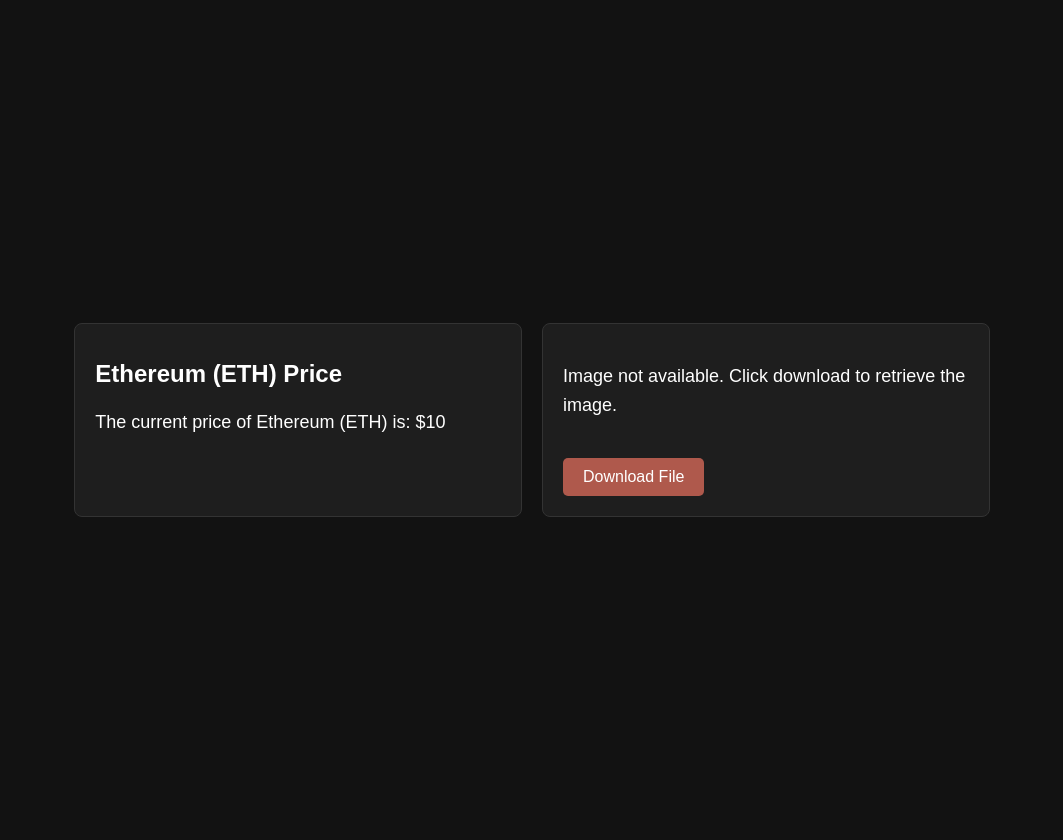
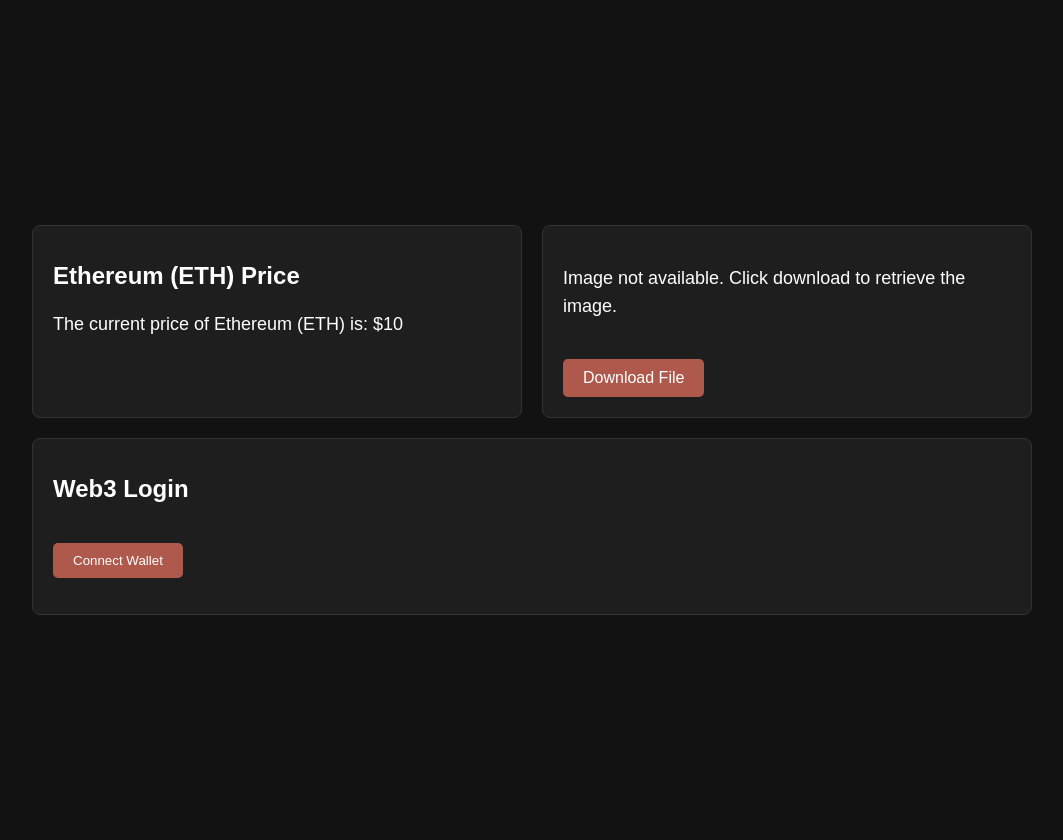
Before and after one commit to seidenbergerscott/web3workshop, a Flask app: template templates/index.html in a window 1280 px wide. Shown: the whole page, without its empty margins (108-1171 px from the left). Run offline with Flask 3, Linux system fonts and the light colour scheme; the template is opened without the code that fills it: most values are stand-ins (such as "Sample title", 1, 10 or a date in 2020).

Commit message:
pull address and balance

```diff
--- a/app.py
+++ b/app.py
@@ -61,6 +61,10 @@ def download_file():
 
     return redirect(url_for('index'))
 
+@app.route('/sign_message')
+def sign_message():
+    return render_template('sign_message.html')
+
 @app.route('/')
 def index():
     eth_price = get_eth_price()
--- a/templates/index.html
+++ b/templates/index.html
@@ -6,7 +6,6 @@
   <meta name="viewport" content="width=device-width, initial-scale=1.0">
   <title>web3 dApp</title>
   <style>
-        /* Add styles here */
       body {
           font-family: 'Arial', sans-serif;
           background-color: #121212;
@@ -20,10 +19,14 @@
       }
       .container {
           display: flex;
+          flex-wrap: wrap; /* allows boxes to wrap on smaller screens */
           gap: 20px;
+          max-width: 1000px;
+          margin: auto;
       }
       .box {
           flex: 1;
+          min-width: 280px;
           padding: 20px;
           border: 1px solid #333;
           border-radius: 8px;
@@ -51,9 +54,18 @@
           text-decoration: none;
           border-radius: 5px;
           transition: background-color 0.3s ease;
+          cursor: pointer;
+          border: none; /* for button elements */
       }
       .btn:hover {
           background-color: #a04351;
+      }
+      /* Extra styling for the Connect Wallet output */
+      #walletAddress, #walletBalance {
+          margin-top: 10px;
+          font-style: italic;
+          color: #bfbfbf;
+          font-size: 16px;
       }
   </style>
 </head>
@@ -74,6 +86,52 @@
             {% endif %}
             <a href="/download" class="btn">Download File</a>
         </div>
+
+        <!-- Box for Web3 Login -->
+        <div class="box">
+            <h1>Web3 Login</h1>
+            <button id="connectWalletBtn" class="btn">Connect Wallet</button>
+            <p id="walletAddress"></p>
+            <p id="walletBalance"></p>
         </div>
+    </div>
+
+    <!-- Web3 Login Script -->
+    <script>
+        const connectWalletBtn = document.getElementById('connectWalletBtn');
+        const walletAddressDisplay = document.getElementById('walletAddress');
+        const walletBalanceDisplay = document.getElementById('walletBalance');
+
+        connectWalletBtn.addEventListener('click', async () => {
+            if (typeof window.ethereum !== 'undefined') {
+                try {
+                    // 1. Request permission to connect to MetaMask
+                    const accounts = await window.ethereum.request({ method: 'eth_requestAccounts' });
+                    const walletAddress = accounts[0];
+
+                    // 2. Display the user's wallet address
+                    walletAddressDisplay.textContent = 'Address: ' + walletAddress;
+
+                    // 3. Fetch the balance for that address
+                    //    This returns a hex string, which we'll convert to a decimal
+                    const balanceHex = await window.ethereum.request({
+                        method: 'eth_getBalance',
+                        params: [walletAddress, 'latest']
+                    });
+
+                    // Convert from hex to decimal (wei), then to Ether
+                    const balanceWei = parseInt(balanceHex, 16);
+                    const balanceEth = balanceWei / 1e18;
+
+                    // 4. Display the balance
+                    walletBalanceDisplay.textContent = `Balance: ${balanceEth.toFixed(4)} ETH`;
+                } catch (error) {
+                    console.error('User rejected request or another error:', error);
+                }
+            } else {
+                alert('MetaMask is not installed. Please install it to use this feature.');
+            }
+        });
+    </script>
 </body>
 </html>
```
Lines whose indentation alone changed are shown as unchanged.
